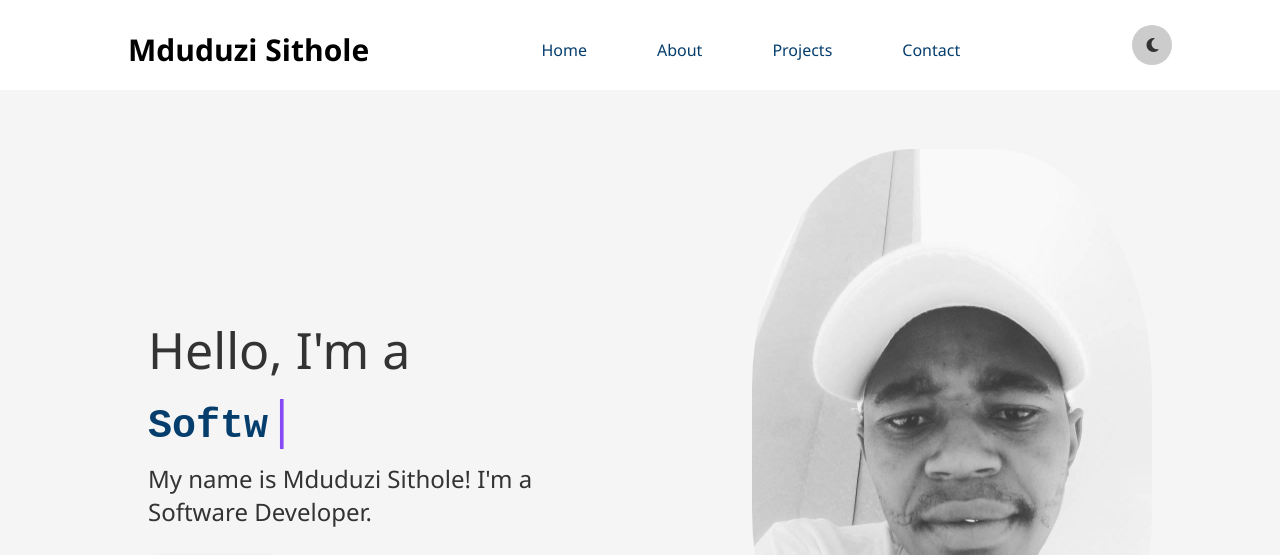
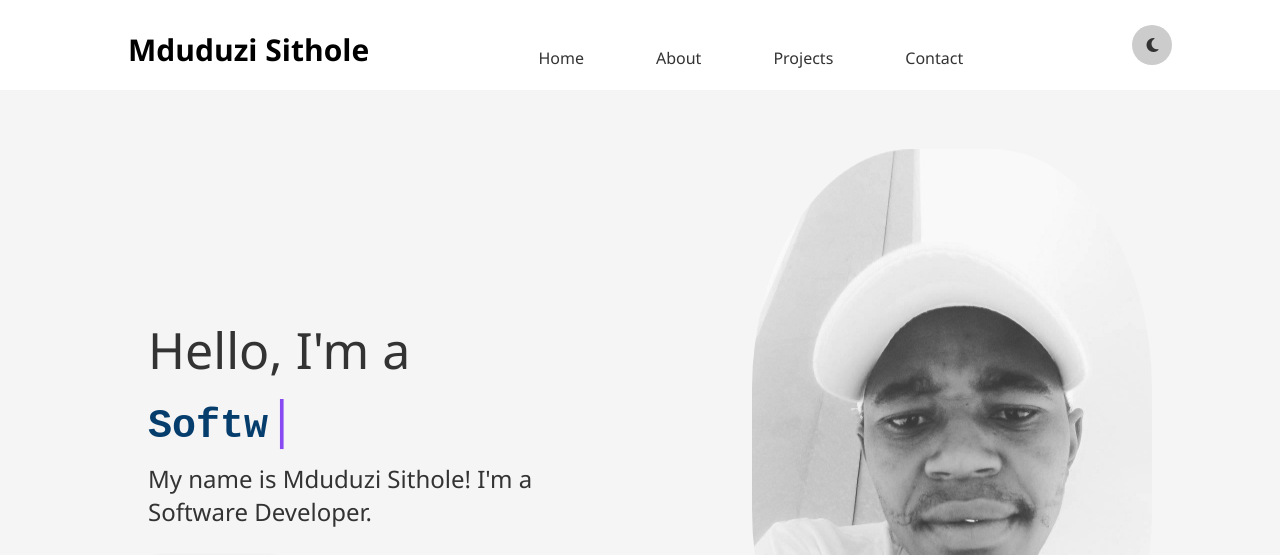
Before and after one commit to IamMduduzi/Mduduzi-Sithole-Portfolio, a plain HTML site: page index.html in a window 1280 px wide. Shown: the top 555 px of the page. Drawn offline with nearby package versions, Linux system fonts and the light colour scheme.

Commit message:
Update style.css
Nav bar hover effect

```diff
--- a/style.css
+++ b/style.css
@@ -107,17 +107,40 @@ nav {
     position: relative;
 
 }
-  /* Hover effect adjustments for mobile */
-  .nav-menu-list li a:hover {
-      background-color: #007bff;
-      color: white;
-  }
-  /* Hover effect on links */
-  .nav-menu-list li a:hover {
-      background-color: #007bff;
-      color: white;
-      border-radius: 5px;
-  }
+  /* Base link style */
+.nav-menu-list li a {
+    position: relative;
+    display: inline-block;
+    padding: 8px 16px;
+    color: #333;
+    text-decoration: none;
+    border-radius: 5px;
+    transition: all 0.3s ease;
+    overflow: hidden;
+}
+
+/* Modern hover animation */
+.nav-menu-list li a::before {
+    content: "";
+    position: absolute;
+    top: 0;
+    left: -100%;
+    width: 100%;
+    height: 100%;
+    background-color: #007bff;
+    z-index: -1;
+    transition: left 0.3s ease;
+}
+
+.nav-menu-list li a:hover {
+    color: white;
+    transform: scale(1.05); /* Slight zoom effect */
+}
+
+.nav-menu-list li a:hover::before {
+    left: 0; /* Slide-in background */
+}
+
 
 .nav-link {
     text-decoration: none;
```
